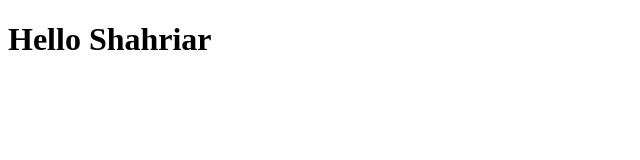
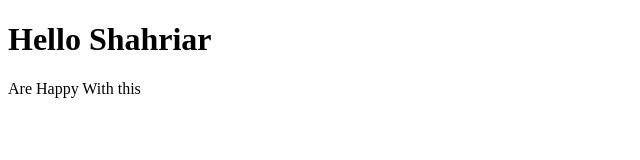
Before and after one commit to shahriarshaon/demo-repo3, a plain HTML site: page index.html in a window 1280 px wide. Shown: the whole page, without its empty margins (0-640 px from the left). Drawn offline with Linux system fonts and the light colour scheme.

Commit message:
Add some code index file

```diff
--- a/index.html
+++ b/index.html
@@ -8,5 +8,7 @@
 </head>
 <body>
     <h1>Hello Shahriar</h1>
+
+    <p>Are Happy With this</p>
 </body>
 </html>
```
Also changed, not shown: 1 other file.
